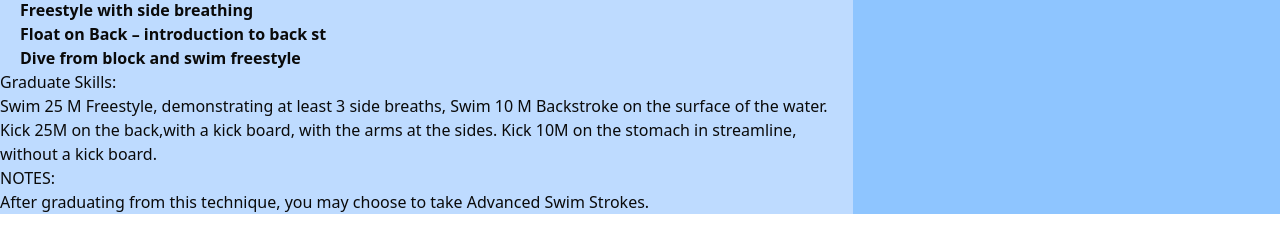
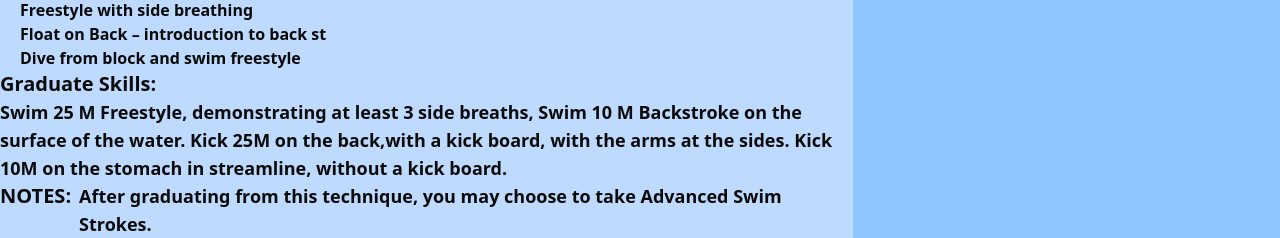
Before and after one commit to SiddharthAnbumani/waves, a React (Vite) app: page /competitive/onemonth in a window 1280 px wide. Shown: the part 894-1132 px from the top of the page. Before the commit the page ends 1108 px from the top, so only its background shows below. Built offline with nearby package versions, Linux system fonts and the light colour scheme.

Commit message:
Adding Pages for courses and nav

```diff
--- a/src/pages/Courses/OneMonth.jsx
+++ b/src/pages/Courses/OneMonth.jsx
@@ -36,21 +36,25 @@ export default function OneMonth(){
                         Dive from block and swim freestyle
                         </li>
                     </ul>
-                    <h1>
-Graduate Skills:
+                    <h1 className='text-xl font-extrabold'>
+                        Graduate Skills:
                     </h1>
-                    <p>
-Swim 25 M Freestyle, demonstrating at least 3 side breaths, Swim 10 M Backstroke on the surface of the water. Kick 25M on the back,with a kick board, with the arms at the sides. Kick 10M on the stomach in streamline, without a kick board.
+                    <p className='text-lg font-semibold'>
+                        Swim 25 M Freestyle, demonstrating at least 3 side breaths,
+                         Swim 10 M Backstroke on the surface of the water. Kick 25M
+                         on the back,with a kick board, with the arms at the sides.
+                         Kick 10M on the stomach in streamline, without a kick board.
+                    </p>
+                    <span className='inline-flex'>
+                    <h1 className='text-xl font-extrabold'>
+                        NOTES:
+                    </h1>
+                    <p className='text-lg font-semibold ml-2'>
+                        After graduating from this technique,
+                        you may choose to take Advanced Swim Strokes.
+                    </p>
+                    </span>
 
-                    </p>
-                    <h1>
-                    NOTES:
-
-                    </h1>
-                    <p>
-After graduating from this technique, you may choose to take Advanced Swim Strokes.
-
-                    </p>
                 </div>
 
                 <div className='w-1/3 bg-blue-300'>
```
